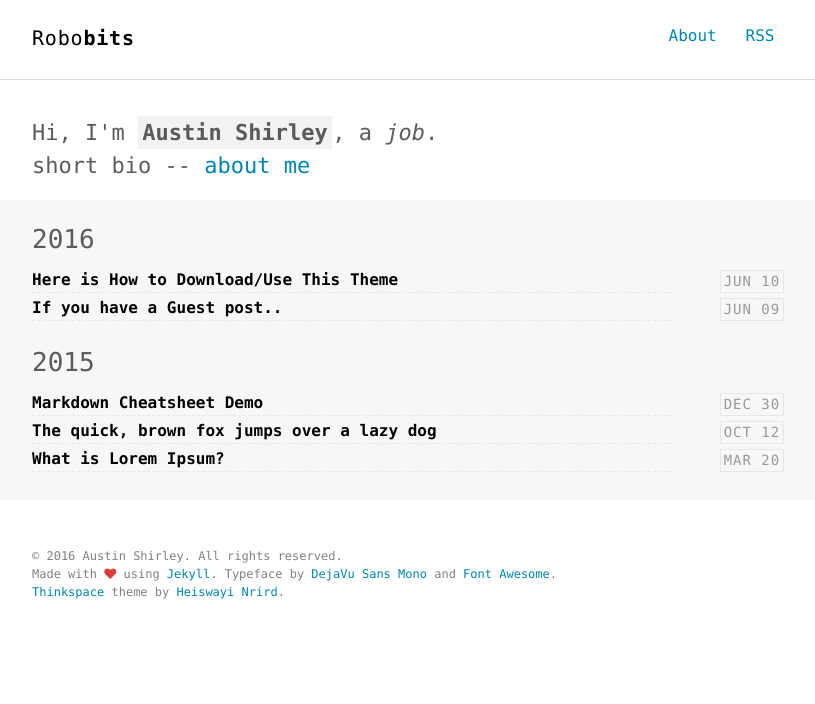
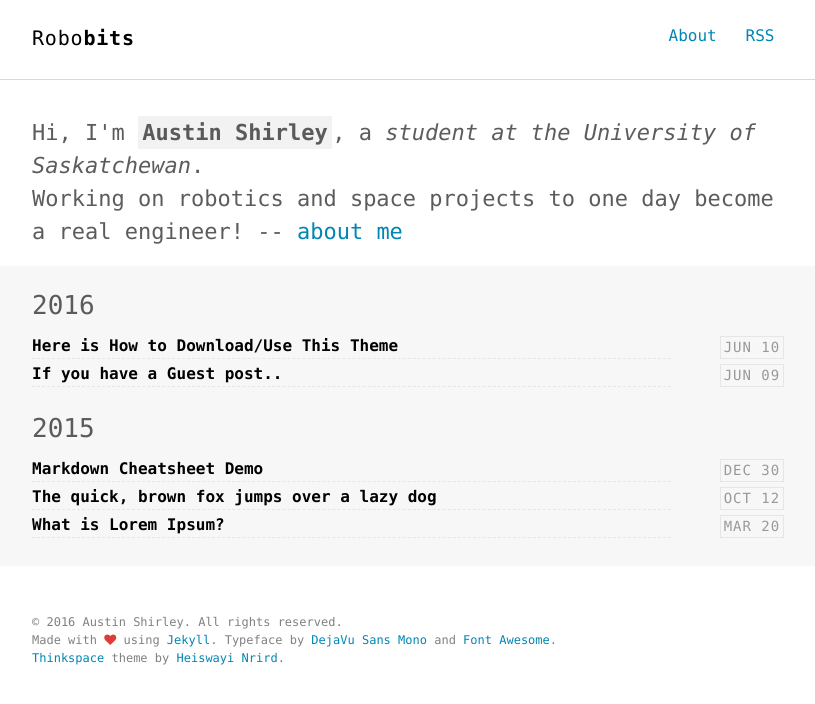
Before and after one commit to ausshir/ausshir.github.io, a Jekyll site: the page built from index.html, in a window 1280 px wide. Shown: the top 704 px of the page, without its empty margins (232-1047 px from the left). Built offline with Jekyll 4.4.1, drawn with Linux system fonts in a browser that asks for light colours.

Commit message:
Fixed bio header

```diff
--- a/_config.yml
+++ b/_config.yml
@@ -30,8 +30,8 @@ sass:
 # Author settings
 author:
   name     : "Austin Shirley"
-  job      : "job"
-  bio      : "short bio"
+  job      : "student at the University of Saskatchewan"
+  bio      : "Working on robotics and space projects to one day become a real engineer!"
   thumb    : /images/author.jpg
   email    : ausshir@gmail.com
   url      : http://ausshir.github.io
```
